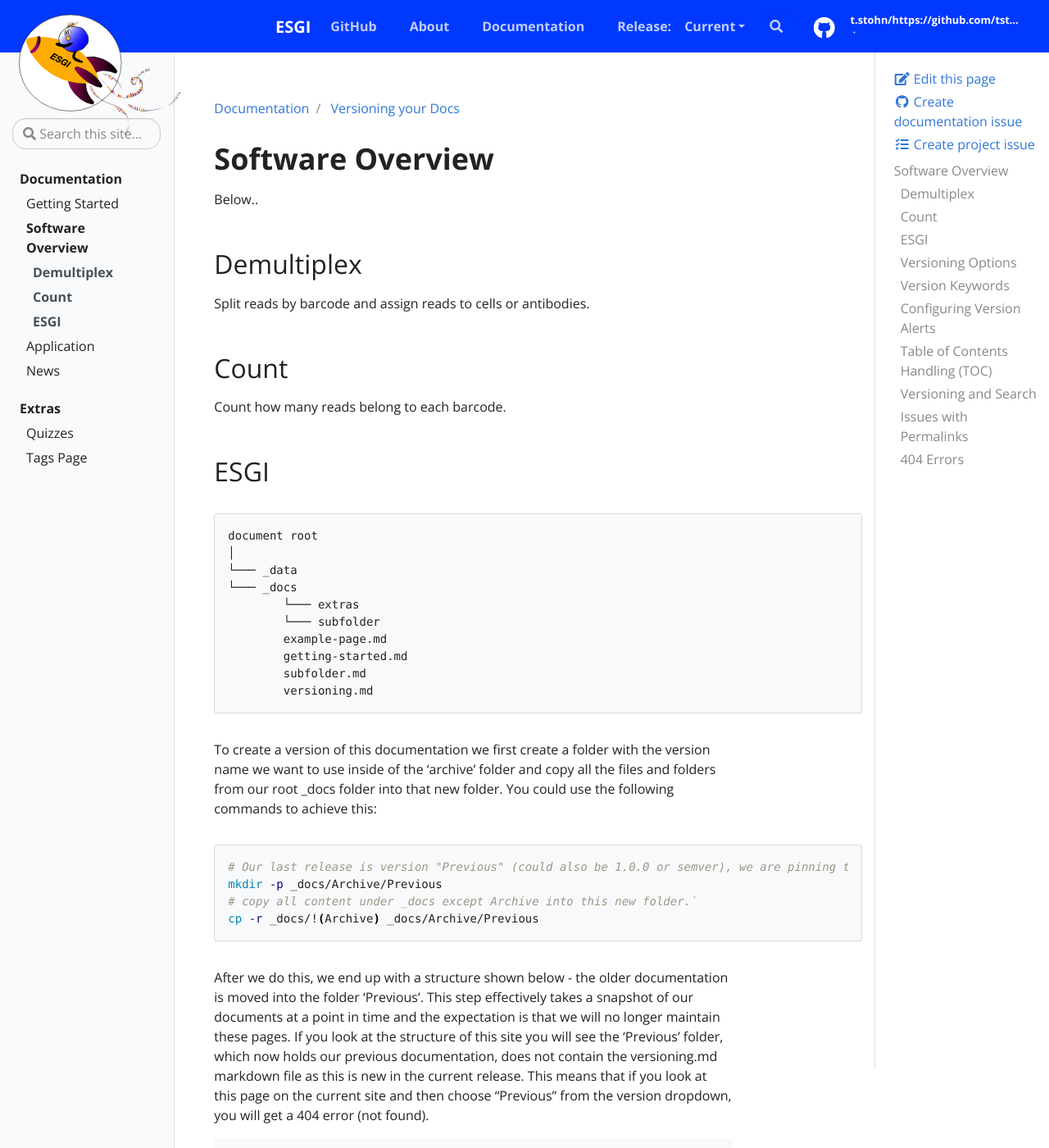
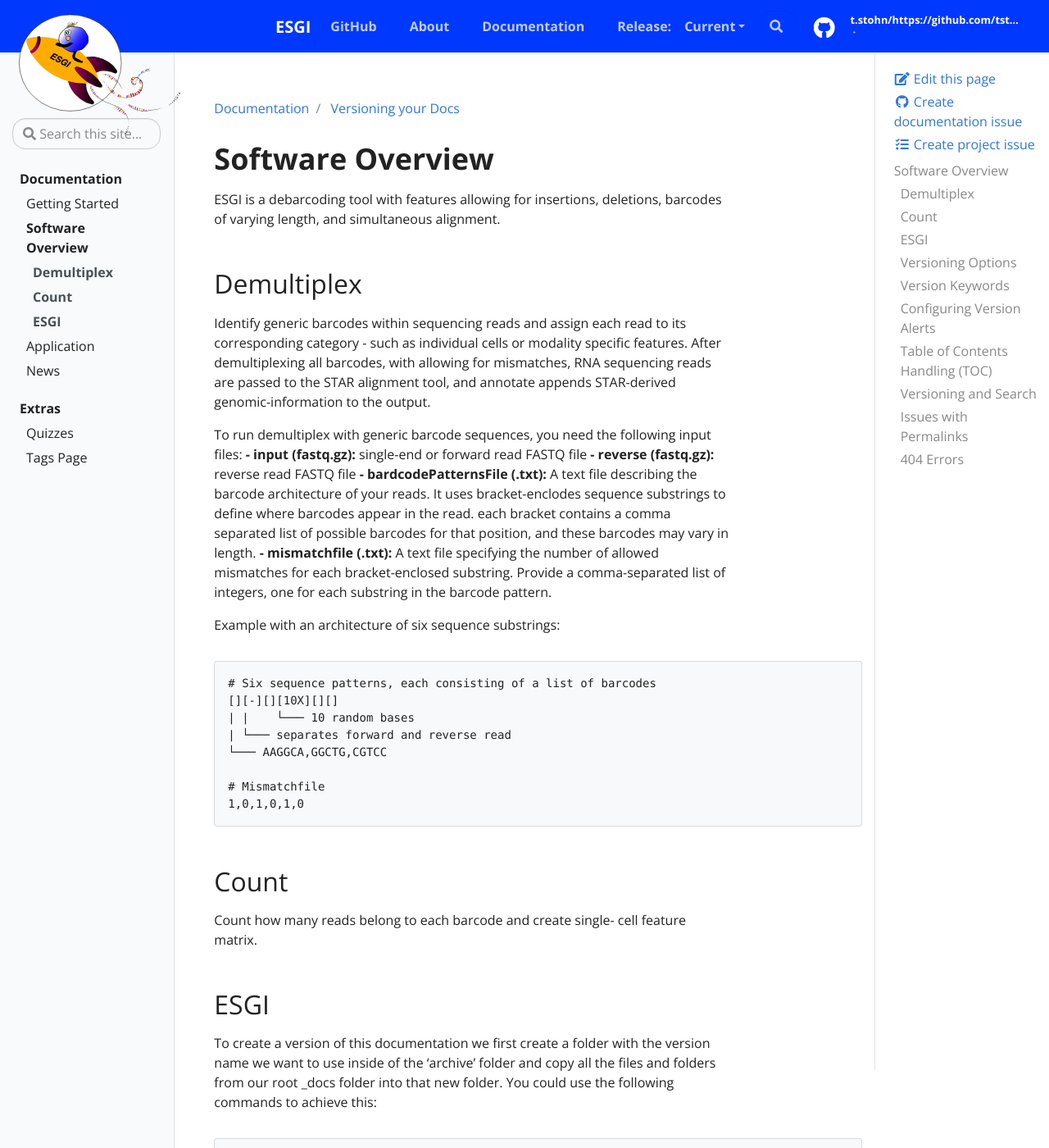
Before and after one commit to tstohn/ESGI.documentation, a Jekyll site: the page built from _docs/software-overview.md, in a window 1280 px wide and 1400 px high. Shown: the whole window at 82% size. Built offline with Jekyll 4.4.1, drawn with Linux system fonts in a browser that asks for light colours.

Commit message:
demultiplex

````diff
--- a/_docs/software-overview.md
+++ b/_docs/software-overview.md
@@ -4,30 +4,39 @@ description: How to turn on and use versioning
 ---
 
 # Software Overview
-Below..
+
+ESGI is a debarcoding tool with features allowing for insertions, deletions, barcodes of varying length, and simultaneous alignment.
 
 ## Demultiplex
-Split reads by barcode and assign reads to cells or antibodies.
+Identify generic barcodes within sequencing reads and assign each read to its corresponding category - such as individual cells or modality specific features.
+After demultiplexing all barcodes, with allowing for mismatches, RNA sequencing reads are passed to the STAR alignment tool, and annotate appends STAR-derived genomic-information to the output.
+
+To run demultiplex with generic barcode sequences, you need the following input files:
+**- input (fastq.gz):** single-end or forward read FASTQ file
+**- reverse (fastq.gz):** reverse read FASTQ file
+**- bardcodePatternsFile (.txt):** A text file describing the barcode architecture of your reads. It uses bracket-enclodes sequence substrings to define where barcodes appear in the read. each bracket contains a comma separated list of possible barcodes for that position, and these barcodes may vary in length.
+**- mismatchfile (.txt):** A text file specifying the number of allowed mismatches for each bracket-enclosed substring. Provide a comma-separated list of integers, one for each substring in the barcode pattern.
+
+Example with an architecture of six sequence substrings:
+```
+# Six sequence patterns, each consisting of a list of barcodes
+[][-][][10X][][]
+| |    └─── 10 random bases
+| └─── separates forward and reverse read
+└─── AAGGCA,GGCTG,CGTCC
+
+# Mismatchfile
+1,0,1,0,1,0
+```
 
 ## Count
-Count how many reads belong to each barcode.
+Count how many reads belong to each barcode and create single- cell feature matrix.
 
 ## ESGI
 
 
 
-```
-document root
-│
-└─── _data
-└─── _docs
-        └─── extras
-        └─── subfolder
-        example-page.md
-        getting-started.md
-        subfolder.md
-        versioning.md
-```
+
 To create a version of this documentation we first create a folder with the version name we want to use inside of the 'archive' folder and copy all the files and folders from our root _docs folder into that new folder. You could use the following commands to achieve this:
 
 ```shell
````
